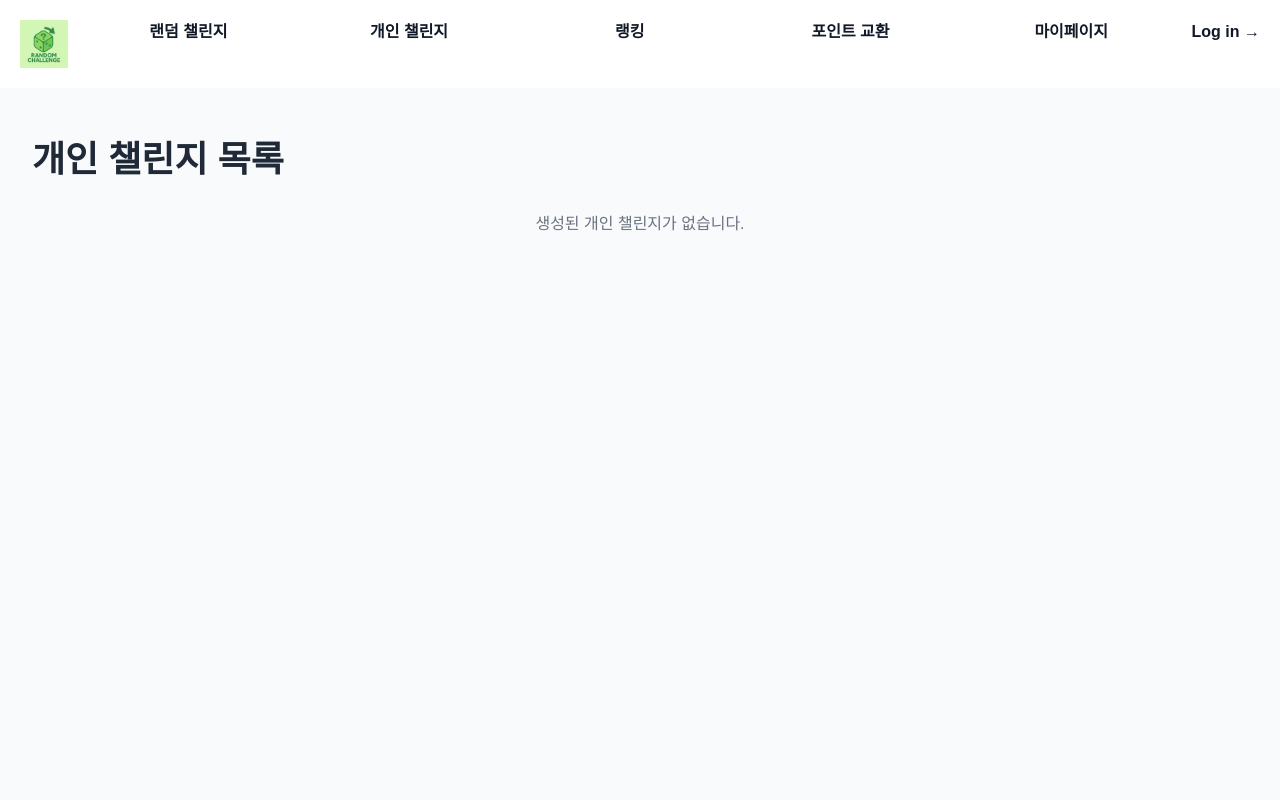
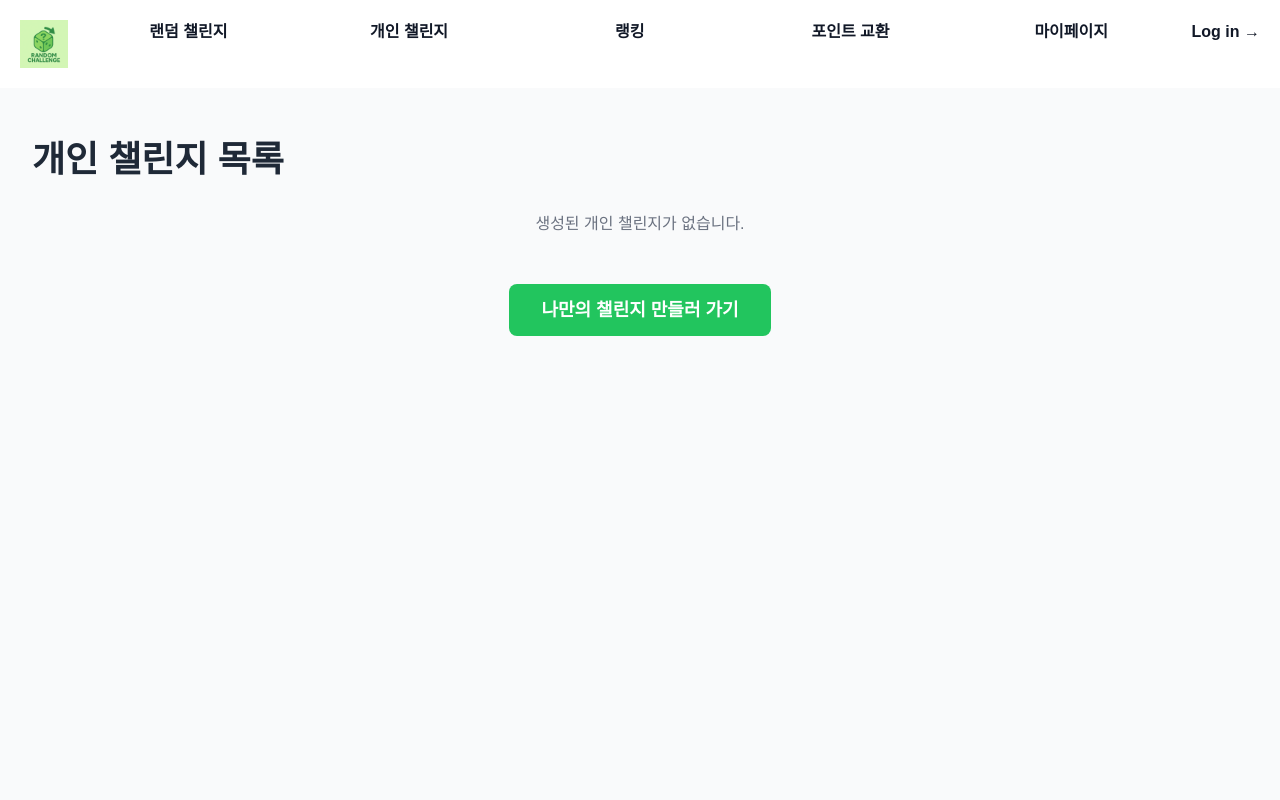
Before and after one commit to KCJH-react/front, a React (Vite) app: page /challenge/personal in a window 1280 px wide. Shown: the top 800 px of the page. Built offline with nearby package versions, Linux system fonts and the light colour scheme; a web font is replaced by a local one.

Commit message:
랜덤 챌린지 디자인 수정 및, 개인 챌린지 생성버튼 추가, api 경로 수정

```diff
--- a/src/page/RandomChallenge/NewChallenge.tsx
+++ b/src/page/RandomChallenge/NewChallenge.tsx
@@ -30,6 +30,7 @@ interface ChallengeProps {
   startTime: Date;
   difficulty: "쉬움" | "중간" | "어려움";
   content: string;
+  reason: string;
 }
 
 interface ChallengeInfoProps {
@@ -58,7 +59,7 @@ const MakeNewChallenge = () => {
     const handleReroll = async () => {
     setIsReroll(true);
     try {
-      // if (!userId) return;
+      if (!userId) return;
       const response = await fetchData({
         type: "get",
         uri: `/api/chat/test?userid=${userId}`,
@@ -172,6 +173,7 @@ const NewChallenge = ({challengeData, onComplete, onReroll} : {
     difficulty: challengeData.difficult,
     timeLimit: challengeData.duration * 60 * 1000,
     points: getPointsByLevel(challengeData.difficult),
+    reason: challengeData.reason,
   };
 
     const [remainingTime, setRemainingTime] = useState(
@@ -211,7 +213,7 @@ const NewChallenge = ({challengeData, onComplete, onReroll} : {
           challengeProps={challengeProps}
           remainingTime={remainingTime}
         />
-        <ChallengeInfoCard challengeInfoProps={challengeInfoProps} />
+        {/* <ChallengeInfoCard challengeInfoProps={challengeInfoProps} /> */}
       </div>
       <div className="flex justify-center gap-5">
         <button className="mt-8 bg-sky-100 text-sky-800 font-semibold py-2 px-5 rounded-full shadow-md"
@@ -243,6 +245,7 @@ const ChallengeCard = ({ challengeProps, remainingTime }: {
     timeLimit,
     difficulty,
     content,
+    reason,
   } = challengeProps;
 
   const navigate = useNavigate();
@@ -304,6 +307,11 @@ const ChallengeCard = ({ challengeProps, remainingTime }: {
       <div className="text-gray-700 leading-relaxed">
         {content}
       </div>
+      {/* 챌린지 추천이유 */}
+      <div>
+        <h2 className="text-center text-xl font-semibold text-gray-700 mb-2">추천이유</h2>
+        <p className="text-gray-600 bg-gray-50 p-4 rounded-lg">{reason}</p>
+      </div>
       {/* 시간 진행 바 */}
       <div className="space-y-1">
         <div className="flex justify-between text-sm font-medium text-gray-600">
@@ -322,21 +330,21 @@ const ChallengeCard = ({ challengeProps, remainingTime }: {
   );
 };
 
-const ChallengeInfoCard = ({ challengeInfoProps }: { challengeInfoProps: ChallengeInfoProps }) => {
-  const { title, infos } = challengeInfoProps;
+// const ChallengeInfoCard = ({ challengeInfoProps }: { challengeInfoProps: ChallengeInfoProps }) => {
+//   const { title, infos } = challengeInfoProps;
 
-  return (
-    <div className="max-w-md mx-auto bg-emerald-100 text-emerald-900 rounded-2xl shadow-lg p-6 space-y-4">
-      <h3 className="text-xl font-bold text-center">{title}</h3>
-      <div className="space-y-2 text-center">
-        {infos.map((infoText, index) => (
-          <p key={index} className="text-base">
-            {infoText}
-          </p>
-        ))}
-      </div>
-    </div>
-  );
-};
+//   return (
+//     <div className="max-w-md mx-auto bg-emerald-100 text-emerald-900 rounded-2xl shadow-lg p-6 space-y-4">
+//       <h3 className="text-xl font-bold text-center">{title}</h3>
+//       <div className="space-y-2 text-center">
+//         {infos.map((infoText, index) => (
+//           <p key={index} className="text-base">
+//             {infoText}
+//           </p>
+//         ))}
+//       </div>
+//     </div>
+//   );
+// };
 
 export default MakeNewChallenge;
--- a/src/page/RandomChallenge/PersonalChallenge.tsx
+++ b/src/page/RandomChallenge/PersonalChallenge.tsx
@@ -48,6 +48,9 @@ const PersonalChallengePage = () => {
   const { userId } = useAuth();
   // const [userId, setUserId] = useState(11);
   const navigate = useNavigate();
+  const naviPage = (uri: string) => {
+    navigate(uri);
+  };
 
   const [challenges, setChallenges] = useState<PersonalChallenge[]>([]);
   const [isLoading, setIsLoading] = useState(true);
@@ -60,7 +63,7 @@ const PersonalChallengePage = () => {
         setError(null);
         try {
           const response = await fetchData({
-            uri: `/api/challenge/personal?userId=${userId}`,
+            uri: `/api/v1/user/personal-challenge?userId=${userId}`,
             type: 'get',
           });
 
@@ -106,6 +109,15 @@ const PersonalChallengePage = () => {
       ) : (
         <p className="text-center text-gray-500">생성된 개인 챌린지가 없습니다.</p>
       )}
+      <div className="text-center mt-12">
+        <button
+          onClick={() => {naviPage('/challenge/makePersonal');}}
+          className="bg-green-500 text-white font-bold py-3 px-8 rounded-lg hover:bg-green-600 transition-colors duration-300 text-lg"
+        >
+          나만의 챌린지 만들러 가기
+        </button>
+      </div>
+
     </div>
   </div>
 );
```
Lines whose indentation alone changed are shown as unchanged.
